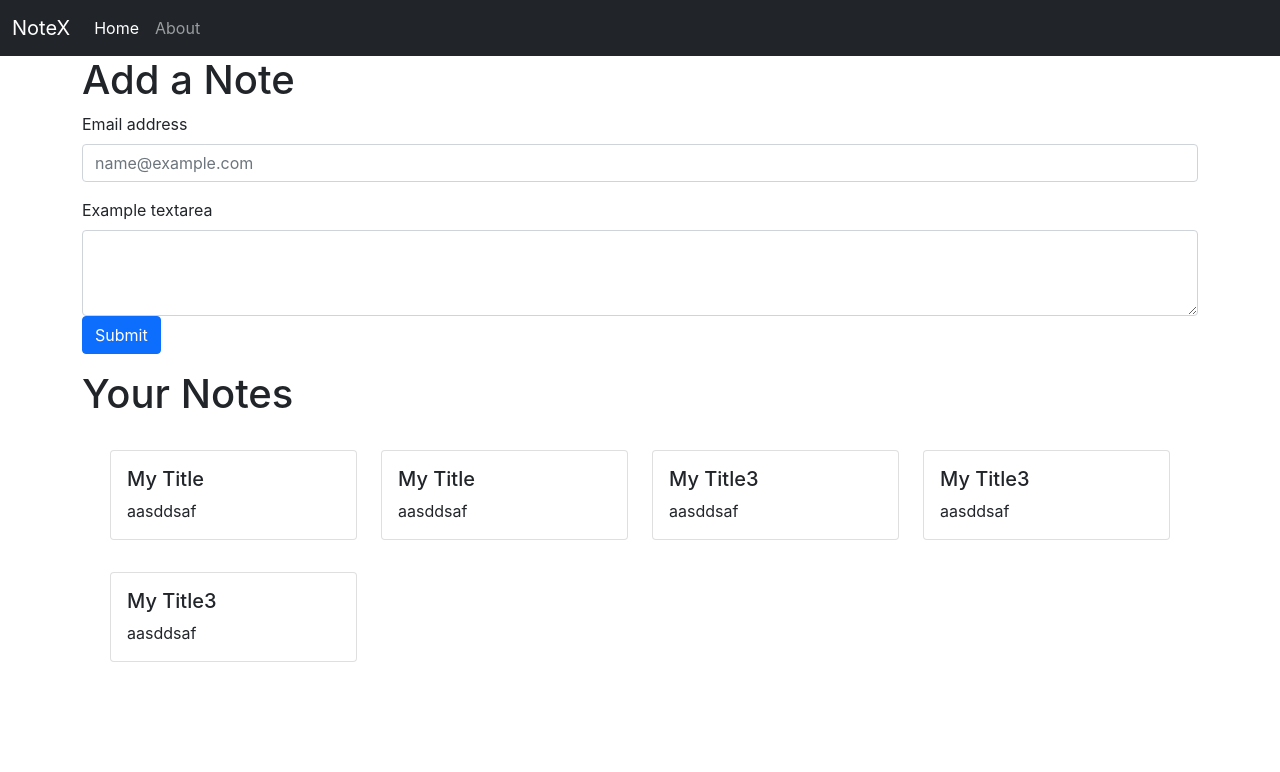
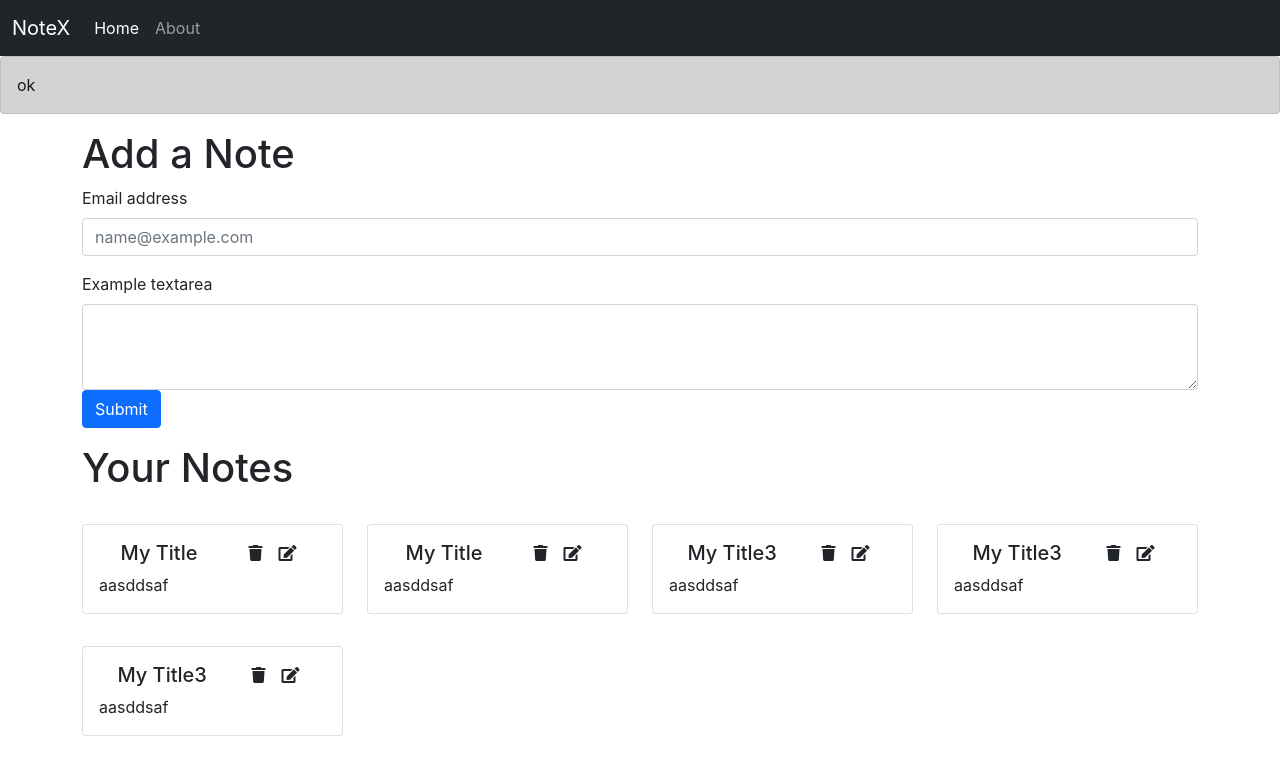
Before and after one commit to faiz-2614/notex, a React (Create React App) app: page / in a window 1280 px wide. Shown: the top 772 px of the page. Built offline with nearby package versions, Linux system fonts and the light colour scheme.

Commit message:
Alert  Componenets Added

```diff
--- a/public/index.html
+++ b/public/index.html
@@ -41,6 +41,7 @@
       To begin the development, run `npm start` or `yarn start`.
       To create a production bundle, use `npm run build` or `yarn build`.
     -->
+    <link rel="stylesheet" href="https://use.fontawesome.com/releases/v5.15.4/css/all.css" integrity="sha384-DyZ88mC6Up2uqS4h/KRgHuoeGwBcD4Ng9SiP4dIRy0EXTlnuz47vAwmeGwVChigm" crossorigin="anonymous">
     <script src="https://cdn.jsdelivr.net/npm/bootstrap@5.1.1/dist/js/bootstrap.bundle.min.js" integrity="sha384-/bQdsTh/da6pkI1MST/rWKFNjaCP5gBSY4sEBT38Q/9RBh9AH40zEOg7Hlq2THRZ" crossorigin="anonymous"></script>
   </body>
 </html>
--- a/src/App.js
+++ b/src/App.js
@@ -4,6 +4,7 @@ import Navbar from "./components/Navbar";
 import Home from "./components/Home";
 import About from "./components/About";
 import NotesState from "./context/notes/NotesState";
+import { Alert } from "./components/Alert";
 
 function App() {
   return (
@@ -11,6 +12,7 @@ function App() {
       <NotesState>
         <Router>
           <Navbar />
+          <Alert message={"ok"}/>
           <div className="container">
             <Switch>
               <Route exact path="/">
--- a/src/components/About.js
+++ b/src/components/About.js
@@ -1,4 +1,4 @@
-import React,{ useContext } from 'react'
+import React from 'react'
 
 
 
--- /dev/null
+++ b/src/components/Alert.js
@@ -0,0 +1,11 @@
+import React from "react";
+
+export const Alert = (props) => {
+  return (
+    <div>
+      <div className="alert alert-dark" role="alert">
+        {props.message}
+      </div>
+    </div>
+  );
+};
--- a/src/components/Home.js
+++ b/src/components/Home.js
@@ -8,7 +8,7 @@ const Home = () => {
     <div>
       <h1>Add a Note</h1>
       <div className="mb-3">
-        <label for="exampleFormControlInput1" className="form-label">
+        <label htmlFor="exampleFormControlInput1" className="form-label">
           Email address
         </label>
         <input
@@ -19,7 +19,7 @@ const Home = () => {
         />
       </div>
       <div className="mb-3">
-        <label for="exampleFormControlTextarea1" className="form-label">
+        <label htmlFor="exampleFormControlTextarea1" className="form-label">
           Example textarea
         </label>
         <textarea
@@ -27,7 +27,7 @@ const Home = () => {
           id="exampleFormControlTextarea1"
           rows="3"
         ></textarea>
-        <button type="submit" class="btn btn-primary">Submit</button>
+        <button type="submit" className="btn btn-primary">Submit</button>
       </div>
       <h1>Your Notes</h1>
         <Notes/>
--- a/src/components/NoteItem.js
+++ b/src/components/NoteItem.js
@@ -2,10 +2,17 @@ import React from "react";
 
 export const NoteItem = (props) => {
   return (
-    <div className="col-md-3 my-3">
-      <div className="card ">
+    <div className="col-md-3 my-3 ">
+      <div className="card">
         <div className="card-body">
-          <h5 className="card-title">{props.note.title}</h5>
+          <div className=" d-flex  justify-content-around">
+            <h5 className="card-title">{props.note.title}</h5>
+            <div>
+              <i className="fas fa-trash mx-2"></i>
+              <i className="fas fa-edit mx-2"></i>
+            </div>
+          </div>
+
           <p className="card-text">{props.note.description}</p>
         </div>
       </div>
--- a/src/components/Notes.js
+++ b/src/components/Notes.js
@@ -6,11 +6,11 @@ export const Notes = () => {
   const context = useContext(NotesContext);
   const { notes, setnotes } = context;
   return (
-    <div className="row my-3 mx-3">
+    <div className="row my-3">
       {notes.map((note) => {
         return (
 
-            <NoteItem note={note} />
+            <NoteItem key= {note._id} note={note} />
 
         );
       })}
--- a/src/index.css
+++ b/src/index.css
@@ -11,3 +11,7 @@ code {
   font-family: source-code-pro, Menlo, Monaco, Consolas, 'Courier New',
     monospace;
 }
+
+i{
+  cursor: pointer;
+}
```
